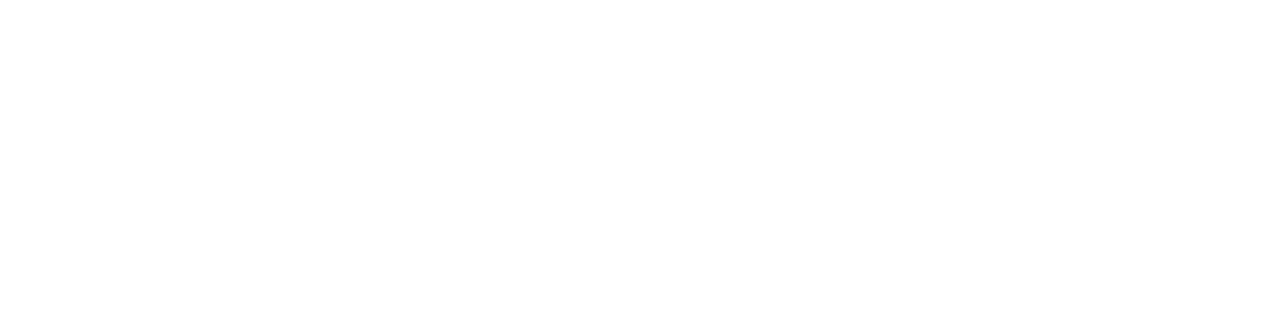
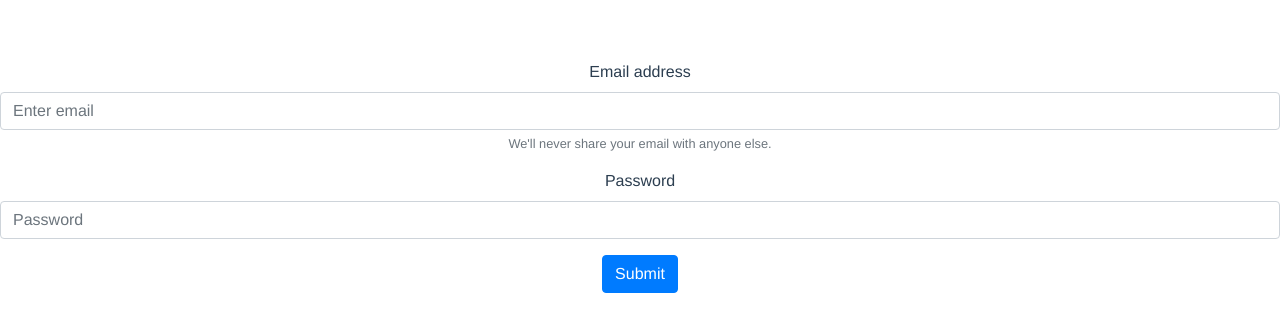
Before and after one commit to ProjectHindsight/2020, a Vue app in the folder client/: page /login in a window 1280 px wide. Shown: the top 332 px of the page. Built offline with nearby package versions, Linux system fonts and the light colour scheme; no server answers.

Commit message:
Basic Login Page

```diff
--- /dev/null
+++ b/client/src/components/Login.vue
@@ -0,0 +1,45 @@
+<template>
+  <form>
+  <div class="form-group">
+    <label for="exampleInputEmail1">Email address</label>
+    <input type="email" class="form-control" id="exampleInputEmail1" aria-describedby="emailHelp"
+    placeholder="Enter email">
+    <small id="emailHelp" class="form-text text-muted">
+      We'll never share your email with anyone else.</small>
+  </div>
+  <div class="form-group">
+    <label for="exampleInputPassword1">Password</label>
+    <input type="password" class="form-control" id="exampleInputPassword1" placeholder="Password">
+  </div>
+  <button type="submit" class="btn btn-primary">Submit</button>
+  </form>
+</template>
+
+<script>
+import axios from 'axios';
+
+export default {
+  name: 'Login',
+  data() {
+    return {
+      msg: '',
+    };
+  },
+  methods: {
+    getMessage() {
+      const path = 'http://localhost:5000/login';
+      axios.get(path)
+        .then((res) => {
+          this.msg = res.data;
+        })
+        .catch((error) => {
+          // eslint-disable-next-line
+          console.error(error);
+        });
+    },
+  },
+  created() {
+    this.getMessage();
+  },
+};
+</script>
--- a/client/src/router/index.js
+++ b/client/src/router/index.js
@@ -2,6 +2,7 @@
 import VueRouter from 'vue-router';
 import Books from '../components/Books.vue';
 import Ping from '../components/Ping.vue';
+import Login from '../components/Login.vue';
 
 Vue.use(VueRouter);
 
@@ -16,6 +17,11 @@
     name: 'Ping',
     component: Ping,
   },
+  {
+    path: '/login',
+    name: 'Login',
+    component: Login,
+  },
 ];
 
 const router = new VueRouter({
```
